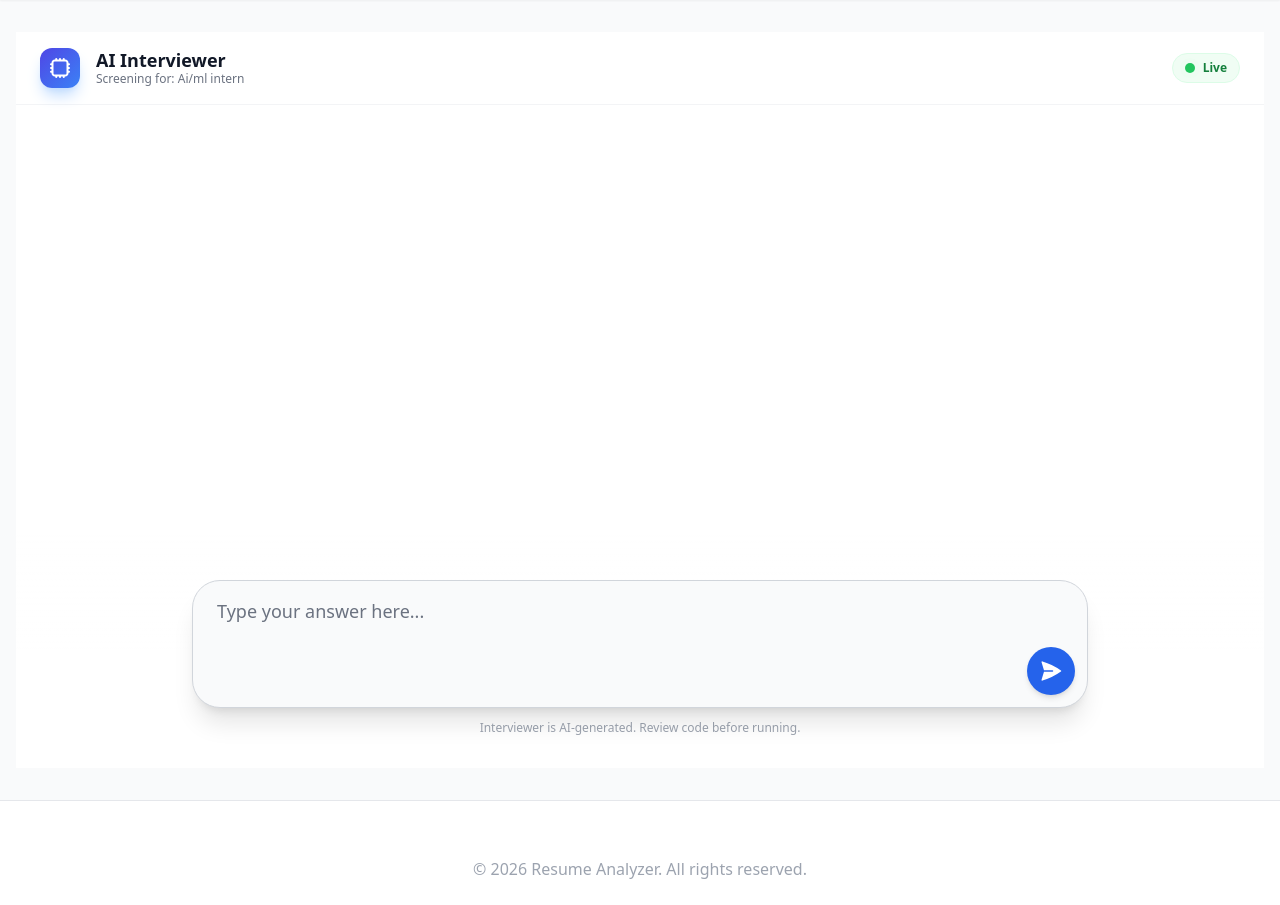
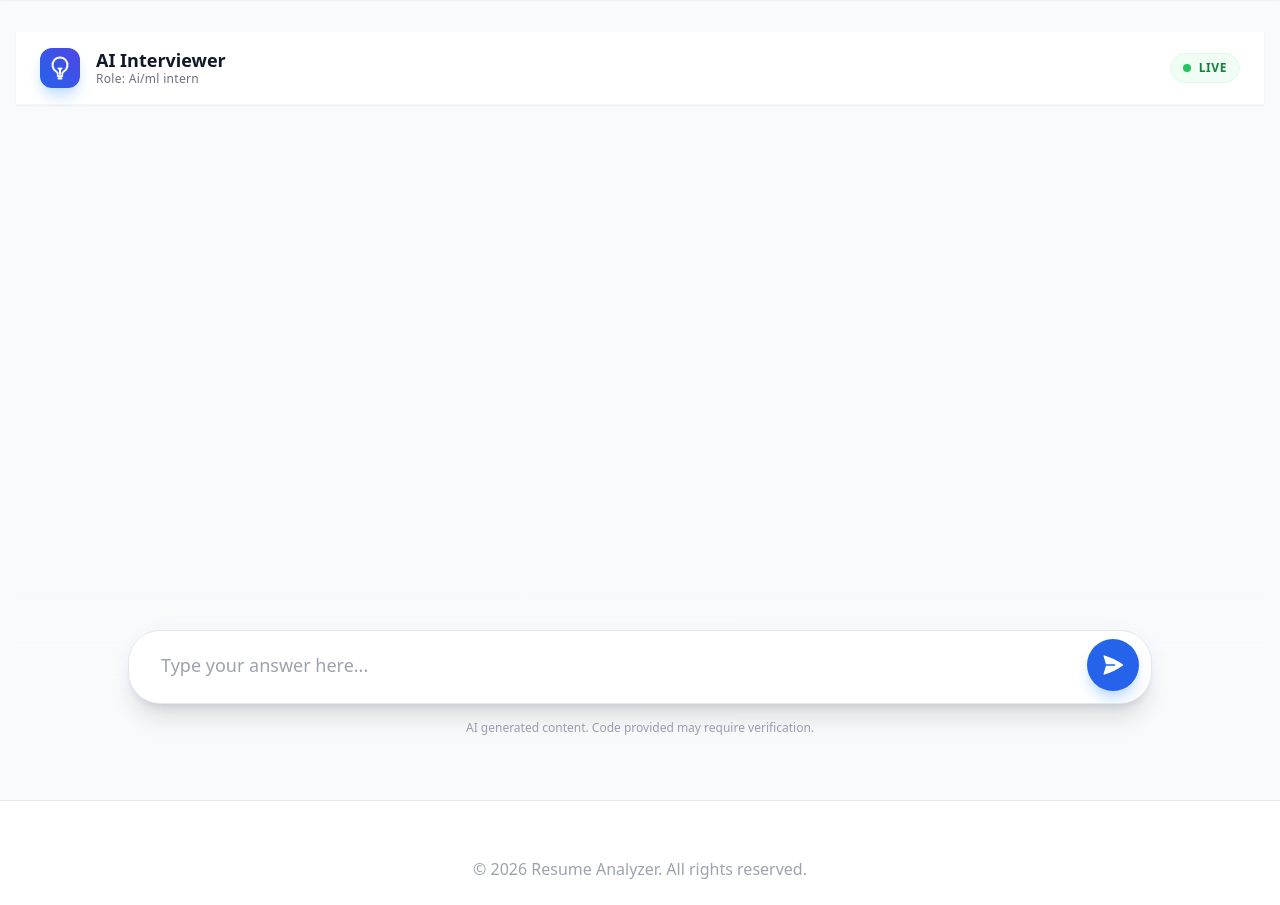
Before and after one commit to RautRitesh/Resume-analyzer, a Django app: template applicants/templates/applicants/interview_room.html in a window 1280 px wide. Shown: the part 64-969 px from the top of the page. Run offline with Django 5.2, Linux system fonts and the light colour scheme; the template is opened without the code that fills it: values that come from a table or form of the project are taken from there, others are empty; data comes from the database, SQL or seed files in the repository; some libraries are stand-ins or nearby versions.

Commit message:
feat/upgrade in ui

```diff
--- a/applicants/templates/applicants/interview_room.html
+++ b/applicants/templates/applicants/interview_room.html
@@ -15,62 +15,66 @@
     .prose li { margin-top: 0; margin-bottom: 0; }
     .prose pre { background-color: #1e293b; color: #e2e8f0; border-radius: 0.5rem; padding: 1rem; }
     .prose code { color: #ea580c; background-color: #ffedd5; padding: 0.1rem 0.3rem; border-radius: 0.25rem; font-weight: 600; }
-    .prose pre code { color: inherit; background-color: transparent; padding: 0; }
 
-    /* Animation */
+    /* Animations */
     .fade-in { animation: fadeIn 0.4s ease-out forwards; opacity: 0; transform: translateY(10px); }
     @keyframes fadeIn { to { opacity: 1; transform: translateY(0); } }
 </style>
 
-<div class="flex flex-col h-[calc(100vh-64px)] bg-white text-gray-800 font-sans relative">
+<div class="flex flex-col h-[calc(100vh-64px)] w-full bg-white text-gray-800 font-sans relative">
 
-    <div class="flex items-center justify-between px-6 py-4 border-b border-gray-100 bg-white/90 backdrop-blur-md sticky top-0 z-20">
+    <div class="flex items-center justify-between px-6 py-4 border-b border-gray-100 bg-white/95 backdrop-blur-sm sticky top-0 z-20 shadow-sm">
         <div class="flex items-center gap-4">
-            <div class="w-10 h-10 rounded-xl bg-gradient-to-br from-indigo-600 to-blue-500 flex items-center justify-center text-white font-bold shadow-lg shadow-blue-200">
+            <div class="w-10 h-10 rounded-xl bg-gradient-to-tr from-blue-600 to-indigo-600 flex items-center justify-center text-white shadow-lg shadow-blue-200">
                 <svg xmlns="http://www.w3.org/2000/svg" fill="none" viewBox="0 0 24 24" stroke-width="2" stroke="currentColor" class="w-6 h-6">
-                    <path stroke-linecap="round" stroke-linejoin="round" d="M8.25 3v1.5M4.5 8.25H3m18 0h-1.5M4.5 12H3m18 0h-1.5m-15 3.75H3m18 0h-1.5M8.25 19.5V21M12 3v1.5m0 15V21m3.75-18v1.5m0 15V21m-9-1.5h10.5a2.25 2.25 0 002.25-2.25V6.75a2.25 2.25 0 00-2.25-2.25H6.75A2.25 2.25 0 004.5 6.75v10.5a2.25 2.25 0 002.25 2.25z" />
+                    <path stroke-linecap="round" stroke-linejoin="round" d="M12 18v-5.25m0 0a6.01 6.01 0 001.5-.189m-1.5.189a6.01 6.01 0 01-1.5-.189m3.75 7.478a12.06 12.06 0 01-4.5 0m3.75 2.383a14.406 14.406 0 01-3 0M14.25 18v-.192c0-.983.658-1.823 1.508-2.316a7.5 7.5 0 10-7.517 0c.85.493 1.509 1.333 1.509 2.316V18" />
                 </svg>
             </div>
             <div>
                 <h1 class="font-bold text-gray-900 text-lg leading-tight">AI Interviewer</h1>
-                <p class="text-xs text-gray-500 font-medium">Screening for: {{ analysis.job_title }}</p>
+                <p class="text-xs text-gray-500 font-medium tracking-wide">Role: {{ analysis.job_title }}</p>
             </div>
         </div>
-        <div class="flex items-center gap-2 px-3 py-1.5 bg-green-50 text-green-700 text-xs font-semibold rounded-full border border-green-100">
-            <span class="relative flex h-2.5 w-2.5">
+        <div class="flex items-center gap-2 px-3 py-1.5 bg-green-50 text-green-700 text-xs font-bold uppercase tracking-wider rounded-full border border-green-100">
+            <span class="relative flex h-2 w-2">
               <span class="animate-ping absolute inline-flex h-full w-full rounded-full bg-green-400 opacity-75"></span>
-              <span class="relative inline-flex rounded-full h-2.5 w-2.5 bg-green-500"></span>
+              <span class="relative inline-flex rounded-full h-2 w-2 bg-green-500"></span>
             </span>
             Live
         </div>
     </div>
 
-    <div id="chat-box" class="flex-1 overflow-y-auto no-scrollbar scroll-smooth pb-40"> <div class="max-w-4xl mx-auto px-4 py-8 space-y-10">
+    <div id="chat-box" class="flex-1 w-full overflow-y-auto no-scrollbar scroll-smooth pb-48 bg-gray-50">
+        <div class="max-w-6xl mx-auto px-4 md:px-8 py-10 space-y-12">
 
             {% for msg in chat_history %}
                 {% if msg.role == 'ai' %}
-                    <div class="flex gap-5 fade-in">
+                    <div class="flex gap-6 fade-in group">
                         <div class="flex-shrink-0 mt-1">
-                            <div class="w-8 h-8 rounded-full bg-gradient-to-br from-indigo-500 to-blue-600 flex items-center justify-center text-white text-xs font-bold shadow-md">
-                                AI
+                            <div class="w-10 h-10 rounded-full bg-white border border-gray-200 flex items-center justify-center text-blue-600 shadow-sm">
+                                <svg xmlns="http://www.w3.org/2000/svg" viewBox="0 0 24 24" fill="currentColor" class="w-5 h-5">
+                                    <path fill-rule="evenodd" d="M4.848 2.771A49.144 49.144 0 0112 2.25c2.43 0 4.817.178 7.152.52 1.978.292 3.348 2.024 3.348 3.97v6.02c0 1.946-1.37 3.678-3.348 3.97a48.901 48.901 0 01-3.476.383.39.39 0 00-.297.17l-2.755 4.133a.75.75 0 01-1.248 0l-2.755-4.133a.39.39 0 00-.297-.17 48.9 48.9 0 01-3.476-.384c-1.978-.29-3.348-2.024-3.348-3.97V6.741c0-1.946 1.37-3.68 3.348-3.97z" clip-rule="evenodd" />
+                                </svg>
                             </div>
                         </div>
                         <div class="flex-1 space-y-2">
-                            <div class="font-semibold text-sm text-gray-900">Interviewer</div>
-                            <div class="prose prose-slate max-w-none text-gray-700 leading-relaxed markdown-body bg-white">
+                            <div class="font-bold text-sm text-gray-900 ml-1">Interviewer</div>
+                            <div class="prose prose-slate max-w-none text-gray-700 leading-relaxed markdown-body bg-transparent">
                                 {{ msg.content }}
                             </div>
                         </div>
                     </div>
                 {% else %}
-                    <div class="flex gap-5 flex-row-reverse fade-in">
+                    <div class="flex gap-6 flex-row-reverse fade-in">
                         <div class="flex-shrink-0 mt-1">
-                            <div class="w-8 h-8 rounded-full bg-gray-200 flex items-center justify-center text-gray-600 text-xs font-bold">
-                                You
+                            <div class="w-10 h-10 rounded-full bg-blue-600 flex items-center justify-center text-white shadow-md">
+                                <svg xmlns="http://www.w3.org/2000/svg" viewBox="0 0 24 24" fill="currentColor" class="w-5 h-5">
+                                    <path fill-rule="evenodd" d="M7.5 6a4.5 4.5 0 119 0 4.5 4.5 0 01-9 0zM3.751 20.105a8.25 8.25 0 0116.498 0 .75.75 0 01-.437.695A18.683 18.683 0 0112 22.5c-2.786 0-5.433-.608-7.812-1.7a.75.75 0 01-.437-.695z" clip-rule="evenodd" />
+                                </svg>
                             </div>
                         </div>
                         <div class="flex-1 text-right">
-                            <div class="bg-[#f0f4f9] inline-block px-6 py-4 rounded-2xl rounded-tr-sm text-gray-800 text-left shadow-sm border border-gray-100 text-base leading-relaxed">
+                            <div class="bg-white inline-block px-8 py-5 rounded-3xl rounded-tr-sm text-gray-800 text-left shadow-md border border-gray-100 text-lg leading-relaxed">
                                 {{ msg.content|linebreaksbr }}
                             </div>
                         </div>
@@ -78,43 +82,51 @@
                 {% endif %}
             {% endfor %}
 
-            <div id="typing-indicator" class="hidden flex gap-5 fade-in">
-                <div class="flex-shrink-0 mt-1">
-                    <div class="w-8 h-8 rounded-full bg-gradient-to-br from-indigo-500 to-blue-600 flex items-center justify-center text-white text-xs font-bold">AI</div>
+            <div id="typing-indicator" class="hidden flex gap-6 fade-in px-4">
+                <div class="flex-shrink-0">
+                    <div class="w-10 h-10 rounded-full bg-white border border-gray-200 flex items-center justify-center text-blue-600">
+                        <svg xmlns="http://www.w3.org/2000/svg" viewBox="0 0 24 24" fill="currentColor" class="w-5 h-5 animate-pulse">
+                            <path fill-rule="evenodd" d="M4.848 2.771A49.144 49.144 0 0112 2.25c2.43 0 4.817.178 7.152.52 1.978.292 3.348 2.024 3.348 3.97v6.02c0 1.946-1.37 3.678-3.348 3.97a48.901 48.901 0 01-3.476.383.39.39 0 00-.297.17l-2.755 4.133a.75.75 0 01-1.248 0l-2.755-4.133a.39.39 0 00-.297-.17 48.9 48.9 0 01-3.476-.384c-1.978-.29-3.348-2.024-3.348-3.97V6.741c0-1.946 1.37-3.68 3.348-3.97z" clip-rule="evenodd" />
+                        </svg>
                     </div>
-                <div class="flex items-center gap-1.5 h-8 p-2">
-                    <div class="w-2 h-2 bg-gray-400 rounded-full animate-bounce"></div>
-                    <div class="w-2 h-2 bg-gray-400 rounded-full animate-bounce delay-75"></div>
-                    <div class="w-2 h-2 bg-gray-400 rounded-full animate-bounce delay-150"></div>
+                </div>
+                <div class="flex items-center gap-1.5 h-10 bg-white px-4 rounded-full shadow-sm border border-gray-100 w-fit">
+                    <div class="w-2 h-2 bg-blue-400 rounded-full animate-bounce"></div>
+                    <div class="w-2 h-2 bg-blue-400 rounded-full animate-bounce delay-75"></div>
+                    <div class="w-2 h-2 bg-blue-400 rounded-full animate-bounce delay-150"></div>
                 </div>
             </div>
 
         </div>
     </div>
 
-    <div class="absolute bottom-0 left-0 w-full bg-gradient-to-t from-white via-white to-transparent pb-8 pt-12 px-4 z-20">
-        <div class="max-w-4xl mx-auto">
-            <div class="relative bg-gray-50 border border-gray-300 rounded-[28px] shadow-xl hover:shadow-2xl transition-all duration-300 focus-within:ring-4 focus-within:ring-blue-100 focus-within:border-blue-400">
+    <div class="absolute bottom-0 left-0 w-full bg-gradient-to-t from-gray-50 via-gray-50 to-transparent pb-8 pt-12 px-6 z-20">
+        <div class="max-w-5xl mx-auto">
+            <div class="relative group">
+                <div class="absolute -inset-0.5 bg-gradient-to-r from-blue-100 to-indigo-100 rounded-[35px] blur opacity-30 group-hover:opacity-60 transition duration-500"></div>
+
+                <div class="relative flex items-end gap-2 bg-white rounded-[32px] shadow-xl border border-gray-200 focus-within:ring-4 focus-within:ring-blue-50 focus-within:border-blue-300 transition-all duration-300">
 
                     <textarea
                         id="user-input"
-                    rows="3"
-                    class="w-full bg-transparent border-0 focus:ring-0 text-gray-800 placeholder-gray-500 resize-none py-4 pl-6 pr-14 text-lg leading-relaxed max-h-60"
+                        rows="1"
+                        class="w-full bg-transparent border-0 focus:ring-0 text-gray-800 placeholder-gray-400 resize-none py-5 pl-8 pr-16 text-lg leading-relaxed max-h-60 rounded-[32px]"
                         placeholder="Type your answer here..."
-                    style="min-height: 80px;"
+                        style="min-height: 72px;"
                         oninput="this.style.height = ''; this.style.height = this.scrollHeight + 'px'"
                     ></textarea>
 
                     <button
                         onclick="sendMessage()"
-                    class="absolute bottom-3 right-3 p-3 bg-blue-600 text-white rounded-full hover:bg-blue-700 transition-all active:scale-95 shadow-md flex items-center justify-center group"
+                        class="absolute bottom-3 right-3 p-3.5 bg-blue-600 text-white rounded-full hover:bg-blue-700 transition-all active:scale-95 shadow-lg shadow-blue-200 flex items-center justify-center"
                     >
-                    <svg xmlns="http://www.w3.org/2000/svg" viewBox="0 0 24 24" fill="currentColor" class="w-6 h-6 group-hover:translate-x-0.5 transition-transform">
+                        <svg xmlns="http://www.w3.org/2000/svg" viewBox="0 0 24 24" fill="currentColor" class="w-6 h-6">
                             <path d="M3.478 2.405a.75.75 0 00-.926.94l2.432 7.905H13.5a.75.75 0 010 1.5H4.984l-2.432 7.905a.75.75 0 00.926.94 60.519 60.519 0 0018.445-8.986.75.75 0 000-1.218A60.517 60.517 0 003.478 2.405z" />
                         </svg>
                     </button>
                 </div>
-            <p class="text-center text-xs text-gray-400 mt-3 font-medium">Interviewer is AI-generated. Review code before running.</p>
+            </div>
+            <p class="text-center text-xs text-gray-400 mt-4 font-medium">AI generated content. Code provided may require verification.</p>
         </div>
     </div>
 
@@ -150,14 +162,18 @@
         const message = userInput.value.trim();
         if (!message) return;
 
-        // Add User Message
+        // 1. Add User Message
         const userHtml = `
-            <div class="flex gap-5 flex-row-reverse fade-in">
+            <div class="flex gap-6 flex-row-reverse fade-in">
                 <div class="flex-shrink-0 mt-1">
-                    <div class="w-8 h-8 rounded-full bg-gray-200 flex items-center justify-center text-gray-600 text-xs font-bold">You</div>
+                    <div class="w-10 h-10 rounded-full bg-blue-600 flex items-center justify-center text-white shadow-md">
+                        <svg xmlns="http://www.w3.org/2000/svg" viewBox="0 0 24 24" fill="currentColor" class="w-5 h-5">
+                            <path fill-rule="evenodd" d="M7.5 6a4.5 4.5 0 119 0 4.5 4.5 0 01-9 0zM3.751 20.105a8.25 8.25 0 0116.498 0 .75.75 0 01-.437.695A18.683 18.683 0 0112 22.5c-2.786 0-5.433-.608-7.812-1.7a.75.75 0 01-.437-.695z" clip-rule="evenodd" />
+                        </svg>
+                    </div>
                 </div>
                 <div class="flex-1 text-right">
-                    <div class="bg-[#f0f4f9] inline-block px-6 py-4 rounded-2xl rounded-tr-sm text-gray-800 text-left shadow-sm border border-gray-100 text-base leading-relaxed">
+                    <div class="bg-white inline-block px-8 py-5 rounded-3xl rounded-tr-sm text-gray-800 text-left shadow-md border border-gray-100 text-lg leading-relaxed">
                         ${message.replace(/\n/g, '<br>')}
                     </div>
                 </div>
@@ -165,6 +181,7 @@
         `;
         typingIndicator.insertAdjacentHTML('beforebegin', userHtml);
 
+        // Reset Input
         userInput.value = '';
         userInput.style.height = 'auto';
         scrollToBottom();
@@ -174,6 +191,7 @@
         scrollToBottom();
 
         try {
+            // API Call
             const response = await fetch("{% url 'chat_api' analysis.id %}", {
                 method: "POST",
                 headers: {
@@ -194,15 +212,17 @@
             // Parse Markdown & Add AI Message
             const parsedContent = marked.parse(data.response);
             const aiHtml = `
-                <div class="flex gap-5 fade-in">
+                <div class="flex gap-6 fade-in group">
                     <div class="flex-shrink-0 mt-1">
-                        <div class="w-8 h-8 rounded-full bg-gradient-to-br from-indigo-500 to-blue-600 flex items-center justify-center text-white text-xs font-bold shadow-md">
-                            AI
+                        <div class="w-10 h-10 rounded-full bg-white border border-gray-200 flex items-center justify-center text-blue-600 shadow-sm">
+                            <svg xmlns="http://www.w3.org/2000/svg" viewBox="0 0 24 24" fill="currentColor" class="w-5 h-5">
+                                <path fill-rule="evenodd" d="M4.848 2.771A49.144 49.144 0 0112 2.25c2.43 0 4.817.178 7.152.52 1.978.292 3.348 2.024 3.348 3.97v6.02c0 1.946-1.37 3.678-3.348 3.97a48.901 48.901 0 01-3.476.383.39.39 0 00-.297.17l-2.755 4.133a.75.75 0 01-1.248 0l-2.755-4.133a.39.39 0 00-.297-.17 48.9 48.9 0 01-3.476-.384c-1.978-.29-3.348-2.024-3.348-2.024-3.348-3.97V6.741c0-1.946 1.37-3.68 3.348-3.97z" clip-rule="evenodd" />
+                            </svg>
                         </div>
                     </div>
                     <div class="flex-1 space-y-2">
-                        <div class="font-semibold text-sm text-gray-900">Interviewer</div>
-                        <div class="prose prose-slate max-w-none text-gray-700 leading-relaxed markdown-body bg-white">
+                        <div class="font-bold text-sm text-gray-900 ml-1">Interviewer</div>
+                        <div class="prose prose-slate max-w-none text-gray-700 leading-relaxed markdown-body bg-transparent">
                             ${parsedContent}
                         </div>
                     </div>
```
Lines whose indentation alone changed are shown as unchanged.
